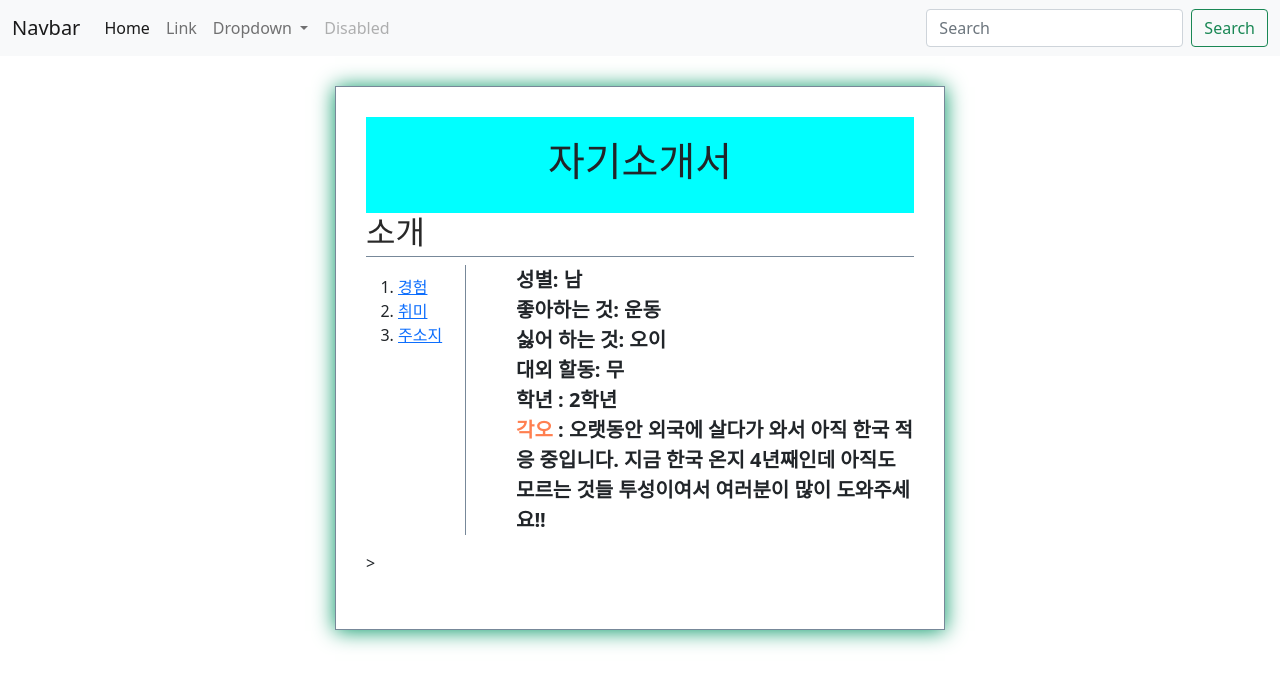
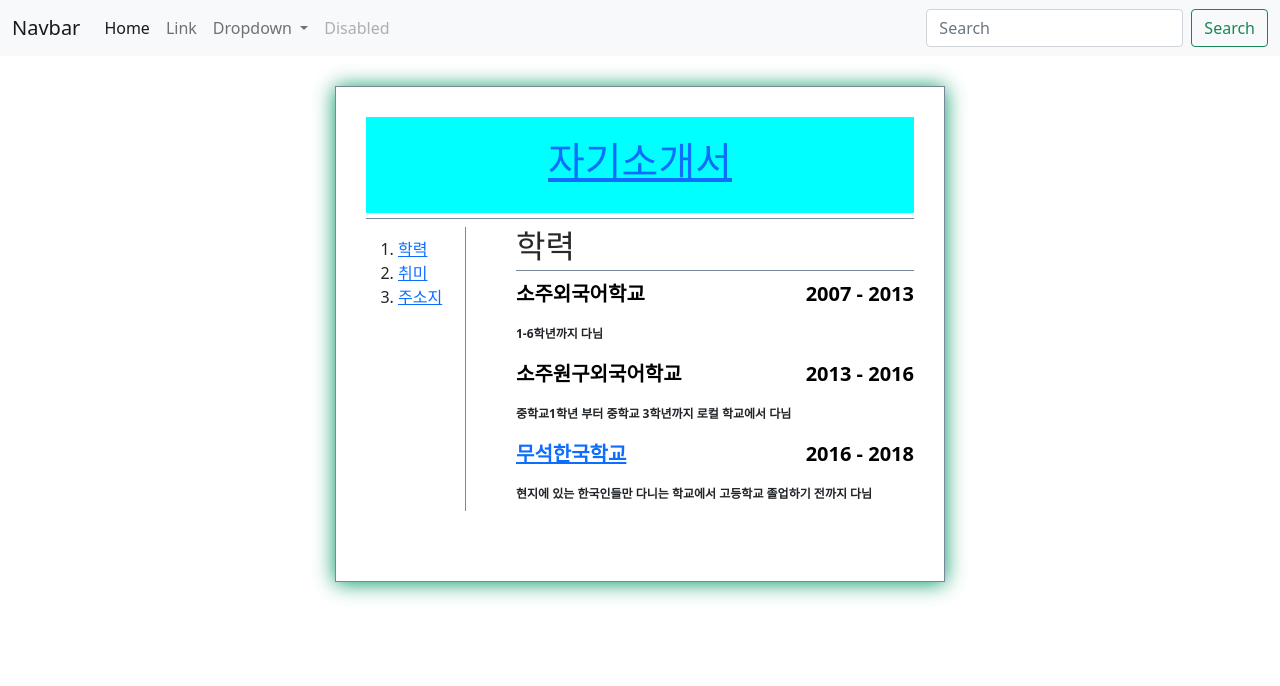
Before and after one commit to IDsebin/introduce, a plain HTML site: page index.html in a window 1280 px wide. Drawn offline with nearby package versions, Linux system fonts and the light colour scheme.

Commit message:
Update index.html

```diff
--- a/index.html
+++ b/index.html
@@ -49,36 +49,42 @@
         </div>
       </nav>
     </header>
-
-
     <body>
         <div class="mainbox">
             <div class="title-box">
-          <h1>자기소개서</h1>
+              <h1><a href="index.html">자기소개서</a></h1>
             </div>
             <section>
-          <h2>소개</h2>
+              <h2></h2>
               <div id="grid">
                 <ol>
-              <li><a href="index1.html">경험</a></li>
+                  <li><a href="index1.html">학력</a></li>
                   <li><a href="index2.html" >취미</a></li>
                   <li><a href="index3.html">주소지</a></li>
                 </ol>
                 <div class="word">
-              성별: 남
-            </br>
-                좋아하는 것: 운동
-            </br>
-            싫어 하는 것: 오이
-            </br>
-            대외 할동: 무
-            </br>
-            학년 : 2학년
-            </br>
-            <strong>각오</strong> : 오랫동안 외국에 살다가 와서 아직 한국 적응 중입니다. 지금 한국 온지 4년째인데 아직도 모르는 것들 투성이여서 여러분이 많이 도와주세요!!
-            </p>
-            </div>>
+                    <section>
+                        <h2>학력</h2>
+                        <div class="float-wrap">
+                          <p class="title">소주외국어학교</p>
+                          <p class="year-text">2007 - 2013</p>
+                        </div>
+                        <p class="desc-text">1-6학년까지 다님</p>
+                        <div class="float-wrap">
+                          <p class="title">소주원구외국어학교</p>
+                          <p class="year-text">2013 - 2016</p>
+                        </div>
+                        <p class="desc-text">중학교1학년 부터 중학교 3학년까지 로컬 학교에서 다님</p>
+                        <div class="float-wrap">
+                            <a href="http://wxks.kr/"> <p class="title">무석한국학교</a></p>
+                            <p class="year-text">2016 - 2018</p>
+                        </div>
+                        <p class="desc-text">현지에 있는 한국인들만 다니는 학교에서 고등학교 졸업하기 전까지 다님</p>
+                      </section>
+                </div>
              </div>
             </section>
+          </div>
+
         </body>
         </html>
```
Lines whose indentation alone changed are shown as unchanged.
